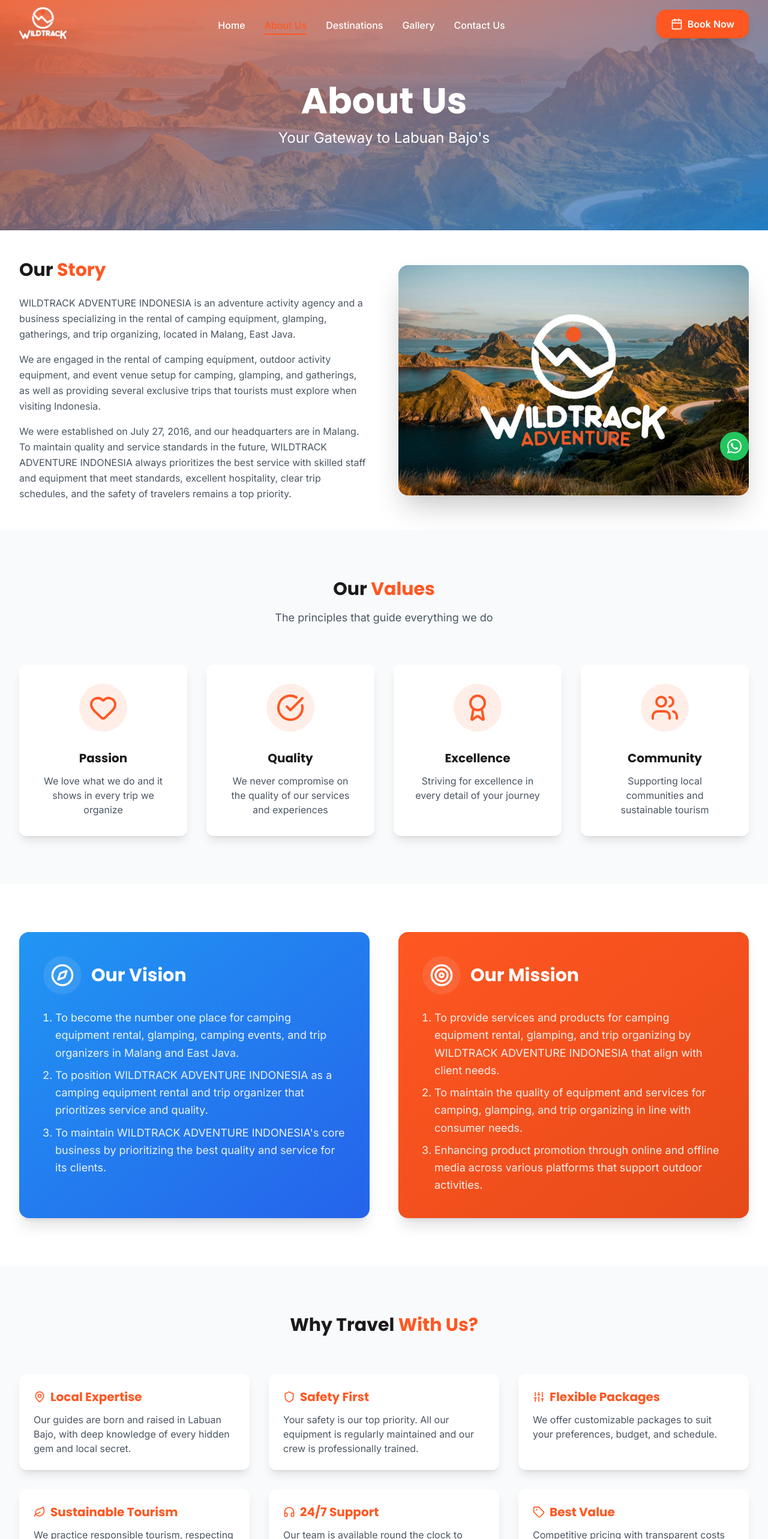
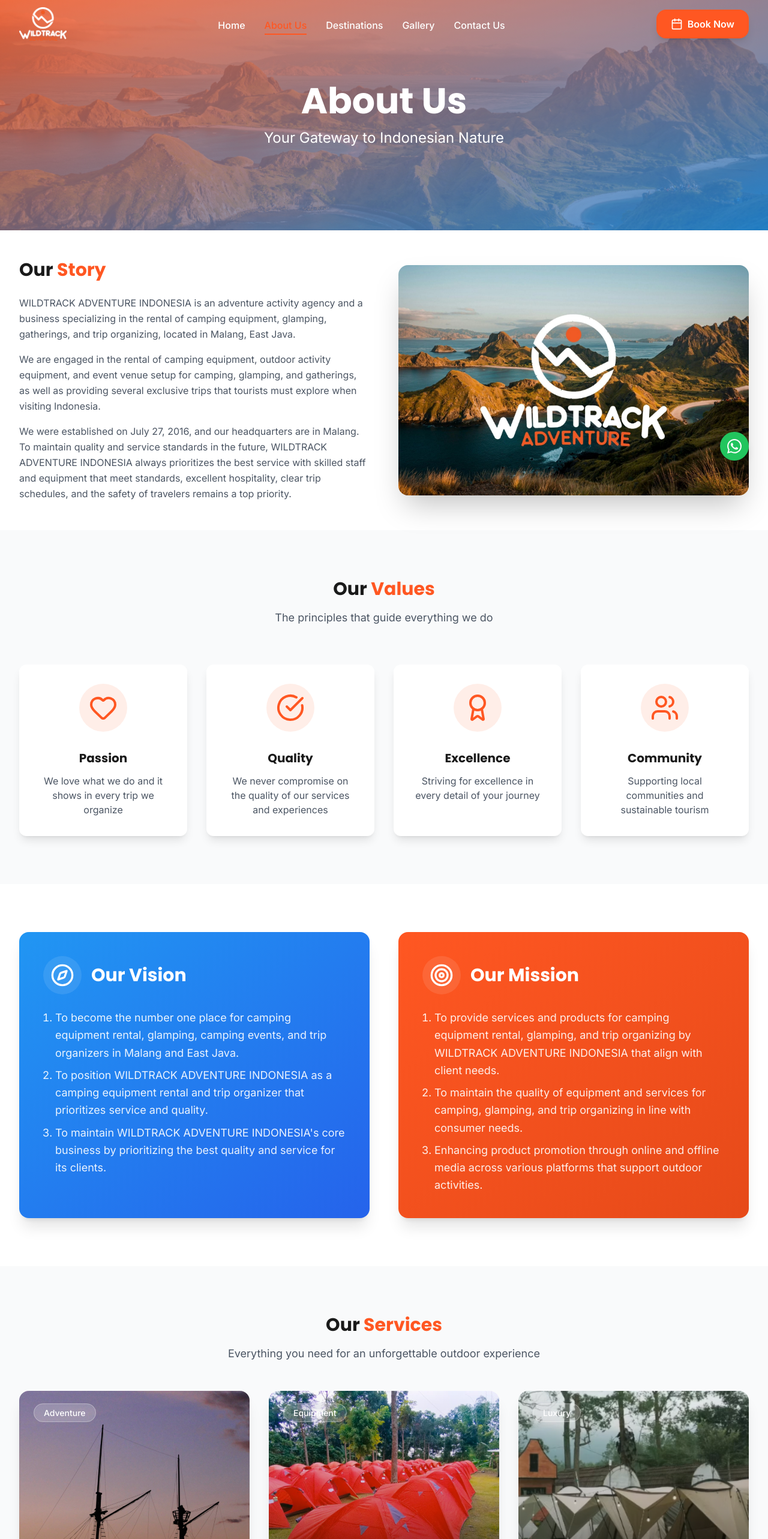
Before and after one commit to bafaqih/WildTrack, a React (Vite) app in the folder frontend/: page /about in a window 1280 px wide. Shown: the top 2566 px of the page at 60% size. Built offline with nearby package versions, Linux system fonts and the light colour scheme.

Commit message:
add our service at home and about us

```diff
--- a/frontend/src/pages/About.jsx
+++ b/frontend/src/pages/About.jsx
@@ -6,6 +6,7 @@
 } from 'lucide-react';
 import aboutImage from '../assets/images/about/about.jpg';
 import heroBg from '../assets/images/hero/hero-default.jpg';
+import OurServices from '@/components/common/OurServices';
 
 const About = () => {
     useEffect(() => {
@@ -29,7 +30,7 @@
                         About Us
                     </h1>
                     <p className="text-xl md:text-2xl" data-aos="fade-up" data-aos-delay="100">
-                        Your Gateway to Labuan Bajo's
+                        Your Gateway to Indonesian Nature
                     </p>
                 </div>
             </section>
@@ -174,8 +175,11 @@
                 </div>
             </section>
 
+            {/* Our Services */}
+            <OurServices compact={true} grayBackground={true} />
+
             {/* Why Choose Us */}
-            <section className="py-20 bg-gray-50">
+            <section className="py-20 bg-white">
                 <div className="container-custom">
                     <div className="text-center max-w-3xl mx-auto mb-16" data-aos="fade-up">
                         <h2 className="text-2xl md:text-3xl font-display font-bold mb-4">
--- a/frontend/src/pages/Home.jsx
+++ b/frontend/src/pages/Home.jsx
@@ -2,6 +2,7 @@
 import { Link } from 'react-router-dom';
 import { ArrowRight } from 'lucide-react';
 import Hero from '@/components/home/Hero';
+import OurServices from '@/components/common/OurServices';
 import WhyChooseUs from '@/components/home/WhyChooseUs';
 import FeaturedTrips from '@/components/home/FeaturedTrips';
 import DestinationHighlights from '@/components/home/DestinationHighlights';
@@ -15,6 +16,7 @@
     return (
         <div className="min-h-screen">
             <Hero />
+            <OurServices />
             <WhyChooseUs />
             <FeaturedTrips />
             <DestinationHighlights />
```
